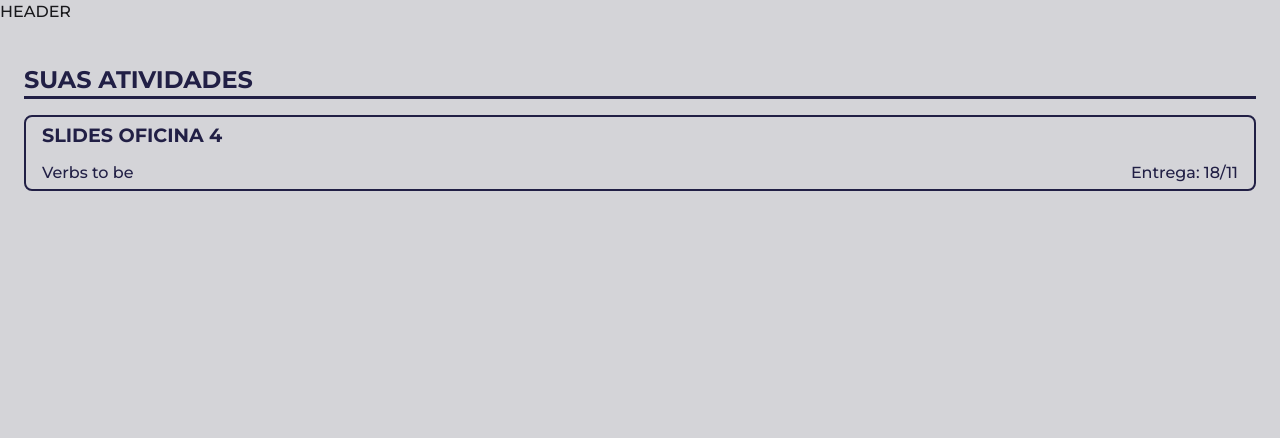
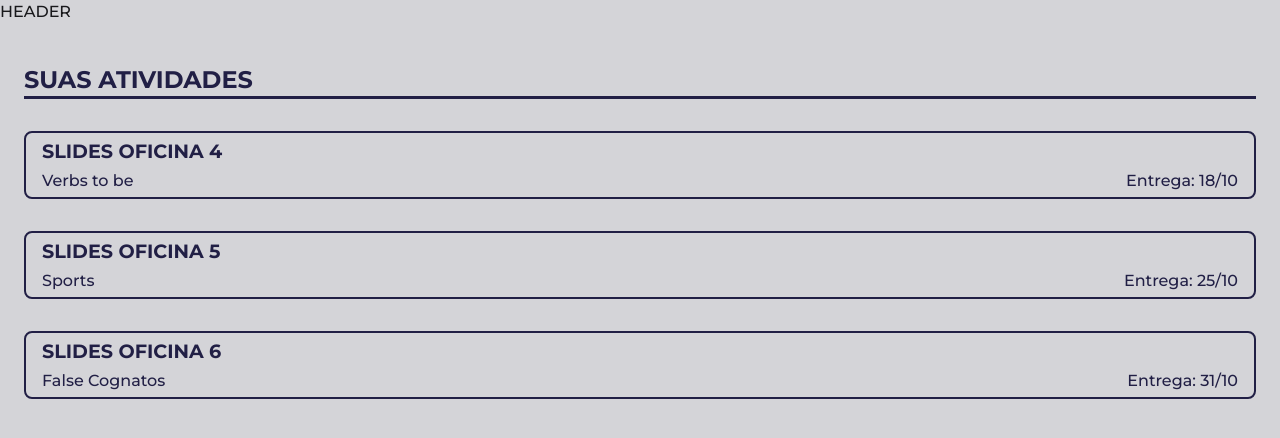
Before and after one commit to Wericksonsd/OficinaIntegracao, a Next.js app in the folder my-app/: page /main in a window 1280 px wide. Shown: the top 438 px of the page. Built offline with nearby package versions, Linux system fonts and the light colour scheme.

Commit message:
banco de dados

```diff
--- a/my-app/package.json
+++ b/my-app/package.json
@@ -12,6 +12,7 @@
     "lucide-react": "^0.546.0",
     "next": "15.5.6",
     "next-auth": "^4.24.11",
+    "prop-types": "^15.8.1",
     "react": "19.1.0",
     "react-dom": "19.1.0"
   },
--- /dev/null
+++ b/my-app/src/app/bd/atvBD.tsx
@@ -0,0 +1,31 @@
+const atividades = [
+    {
+        id: 1,
+        setor: "material",
+        titulo: "SLIDES OFICINA 4",
+        tema : "Verbs to be",
+        entrega : "18/10",
+        descricao : "Descrição: Lorem ipsum dolor sit, amet consectetur adipisicing elit. Distinctio porro esse vel veritatis tenetur quae, repellendus laborum est totam provident maxime saepe labore debitis. Iste perspiciatis non neque quia ea, accusantium consequatur corporis esse sequi quis at, illum sunt. Voluptatibus quibusdam doloremque illum voluptas, vel ipsum perferendis cum nobis quidem?"
+    },
+
+    {
+        id: 2,
+        setor: "material",
+        titulo: "SLIDES OFICINA 5",
+        tema : "Sports",
+        entrega : "25/10",
+        descricao : "Descrição: Lorem ipsum dolor sit, amet consectetur adipisicing elit. Distinctio porro esse vel veritatis tenetur quae, repellendus laboru esse sequi quis at, illum sunt. Voluptatibus quibusdam doloremque illum voluptas, vel ipsum perferendis cum nobis quidem?"
+    },
+    {
+        id: 3,
+        setor: "material",
+        titulo: "SLIDES OFICINA 6",
+        tema : "False Cognatos",
+        entrega : "31/10",
+        descricao : "Descrição: Lorem est totam provident maxime saepe labore debitis. Iste perspiciatis non neque quia ea, accusantium consequatur corporis esse sequi quis at, illum sunt. Voluptatibus quibusdam doloremque illum voluptas, vel ipsum perferendis cum nobis quidem?"
+    },
+]
+
+export const getAtividades = async () => {
+    return atividades;
+}
--- /dev/null
+++ b/my-app/src/app/bd/typesAtv.tsx
@@ -0,0 +1,8 @@
+export interface Atividade{
+    "id": number,
+    "setor": string,
+    "titulo": string,
+    "tema" : string,
+    "entrega" : string,
+    "descricao" : string
+}
--- a/my-app/src/app/main/page.tsx
+++ b/my-app/src/app/main/page.tsx
@@ -2,17 +2,22 @@
 
 import Header from "@/components/header/header"
 import FooterMbl from "@/components/header/footerMbl"
-import {Paperclip} from "lucide-react"
-import {useState} from "react"
-
+import { useState, useEffect } from "react"
+import { getAtividades } from "../bd/atvBD";
+import { Atividade } from "../bd/typesAtv";
+import CardAtv from "@/components/cards/cardAtv"
 
 export default function Main() {
-    const [troggleActv, setTroggleActv] = useState(false)
+    const [atividades, setAtividades] = useState<Atividade[]>([])
 
-    const handleTroggleActv = () => {
-        setTroggleActv(!troggleActv)
-    }
-;
+    useEffect(() => {
+        async function fetchAtividades() {
+            const data = await getAtividades()
+            setAtividades(data)
+        }
+        fetchAtividades()
+    }, [])
+
     return (
         <div className="bg-zinc-300 w-full h-dvh flex flex-col justify-end md:justify-start">
             <Header/>
@@ -20,33 +25,14 @@ export default function Main() {
                 <div className="w-full">
                     <h1 className="text-2xl font-bold">SUAS ATIVIDADES</h1>
                     <div className="w-full h-0.75 bg-(--mainCl)"/>
-                    <div
-                    onClick={() => handleTroggleActv()}
-                    className="w-full mt-4">
-                        <div className={`w-full overflow-hidden flex flex-col border-(--mainCl) border-2 rounded-lg ${troggleActv ? 'bg-(--mainCl) text-zinc-300' : 'bg-zinc-300 text-(--mainCl)'}`}>
-                            <div className="w-full px-4 py-1 h-18 flex flex-col">
-                                <p className="font-bold text-[1.2rem] flex-1 text-left">SLIDES OFICINA 4</p>
-                                <div className="flex justify-between">
-                                    <p>Verbs to be</p>
-                                    <p>Entrega: 18/11</p>
-                                </div>
-                            </div>
-                            {troggleActv && (
-                                <div className="bg-zinc-300 w-full py-2 flex flex-col gap-4 text-(--mainCl) p-4">
-                                    <p className="font-bold text-justify">
-                                    Descrição: <span className="font-medium">Lorem ipsum dolor sit, amet consectetur adipisicing elit. Distinctio porro esse vel veritatis tenetur quae, repellendus laborum est totam provident maxime saepe labore debitis. Iste perspiciatis non neque quia ea, accusantium consequatur corporis esse sequi quis at, illum sunt. Voluptatibus quibusdam doloremque illum voluptas, vel ipsum perferendis cum nobis quidem?</span>
-                                    </p>
-                                    <button
-                                    type="button"
-                                    className="px-4 py-2 rounded-md bg-(--mainCl) flex gap-2 items-center justify-end text-zinc-300 self-end"
-                                    >
-                                    ANEXAR ARQUIVO
-                                    <Paperclip/>
-                                    </button>
-                                </div>
-                            )}
-                        </div>
-                    </div>
+                    <div className="w-full flex flex-col items-center gap-4 mt-4">
+                    {atividades.map((item) => (
+                        <CardAtv
+                            key={item.id}
+                            atividade={item}
+                        />
+                    ))}
+                </div>
                 </div>
             </div>
             <FooterMbl/>
--- /dev/null
+++ b/my-app/src/components/cards/cardAtv.tsx
@@ -0,0 +1,49 @@
+'use client'
+
+import {useState} from "react"
+import {Paperclip} from "lucide-react"
+import { Atividade } from "@/app/bd/typesAtv"
+
+interface CardItemProps {
+    atividade: Atividade;
+}
+
+export default function CardAtv({ atividade }: CardItemProps) {
+
+    const [troggleActv, setTroggleActv] = useState(false)
+
+
+    const handleTroggleActv = () => {
+        setTroggleActv(!troggleActv)
+    }
+
+    return(
+        <div
+        onClick={() => handleTroggleActv()}
+        className="w-full mt-4">
+            <div className={`w-full overflow-hidden flex flex-col border-(--mainCl) border-2 rounded-lg ${troggleActv ? 'bg-(--mainCl) text-zinc-300' : 'bg-zinc-300 text-(--mainCl)'}`}>
+                <div className="w-full px-4 py-1 h-16 flex flex-col">
+                    <p className="font-bold text-[1.2rem] flex-1 text-left">{atividade.titulo}</p>
+                    <div className="flex justify-between">
+                        <p>{atividade.tema}</p>
+                        <p>Entrega: {atividade.entrega}</p>
+                    </div>
+                </div>
+                {troggleActv && (
+                    <div className="bg-zinc-300 w-full py-2 flex flex-col gap-4 text-(--mainCl) p-4">
+                        <p className="font-bold text-justify">
+                        Descrição: <span className="font-medium">{atividade.descricao}</span>
+                        </p>
+                        <button
+                        type="button"
+                        className="px-4 py-2 rounded-md bg-(--mainCl) flex gap-2 items-center justify-end text-zinc-300 self-end"
+                        >
+                        ANEXAR ARQUIVO
+                        <Paperclip/>
+                        </button>
+                    </div>
+                )}
+            </div>
+        </div>
+    )
+}
```
Also changed, not shown: 1 other file (tests, documents, lock files or other folders).
